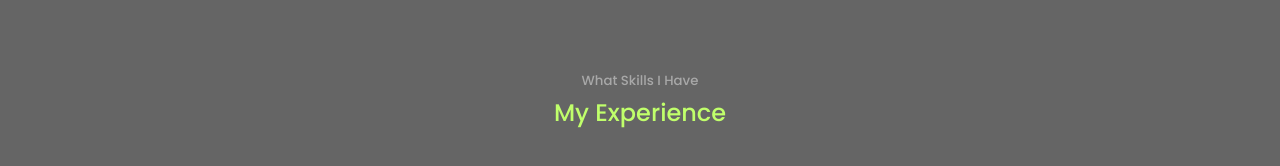
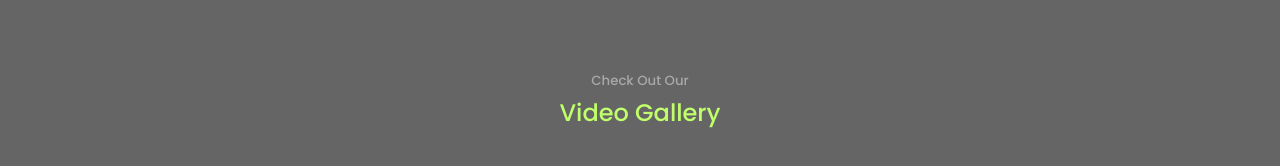
Before and after one commit to Dev-Corey/raised-frame, a React (Create React App) app: page / in a window 1280 px wide. Shown: the part 1786-1952 px from the top of the page. Built offline with nearby package versions, Linux system fonts and the light colour scheme.

Commit message:
Restructured Folders and Renamed Components

```diff
--- a/src/App.jsx
+++ b/src/App.jsx
@@ -2,7 +2,7 @@ import React from "react";
 import Header from "./components/header/Header";
 import Nav from "./components/nav/Nav";
 import About from "./components/about/About";
-import Experience from "./components/experience/Experience";
+import Gallery from "./components/gallery/Gallery";
 import Services from "./components/services/Services";
 import Portfolio from "./components/portfolio/Portfolio";
 import Testimonials from "./components/testimonials/Testimonials";
@@ -15,7 +15,7 @@ const App = () => {
 			<Header />
 			<Nav />
 			<About />
-			<Experience />
+			<Gallery />
 			<Services />
 			<Portfolio />
 			<Testimonials />
--- a/src/components/experience/Experience.jsx
+++ b/src/components/gallery/Gallery.jsx
@@ -1,11 +1,11 @@
 import React from "react";
-import "./experience.css";
+import "./gallery.css";
 
 const Experience = () => {
 	return (
-		<section id='experience'>
-			<h5>What Skills I Have</h5>
-			<h2>My Experience</h2>
+		<section id='gallery'>
+			<h5>Check Out Our</h5>
+			<h2>Video Gallery</h2>
 
 			<div className='container experience__container'>
 				<div className='experience__frontend'></div>
--- a/src/components/nav/Nav.jsx
+++ b/src/components/nav/Nav.jsx
@@ -9,14 +9,14 @@ const Nav = () => {
 	const [activeNav, setActiveNav] = useState("#");
 	return (
 		<nav>
-			<a href='#' onClick={() => setActiveNav("#")} className={activeNav === "#" ? "active" : ""}>
-				<AiOutlineHome />
-			</a>
 			<a href='#about' onClick={() => setActiveNav("#about")} className={activeNav === "#about" ? "active" : ""}>
 				<AiOutlineUser />
 			</a>
-			<a href='#experience' onClick={() => setActiveNav("#experience")} className={activeNav === "#experience" ? "active" : ""}>
+			<a href='#gallery' onClick={() => setActiveNav("#gallery")} className={activeNav === "#gallery" ? "active" : ""}>
 				<BiBook />
+			</a>
+			<a href='#' onClick={() => setActiveNav("#")} className={activeNav === "#" ? "active" : ""}>
+				<AiOutlineHome />
 			</a>
 			<a href='#services' onClick={() => setActiveNav("#services")} className={activeNav === "#services" ? "active" : ""}>
 				<RiServiceLine />
```
Also changed, not shown: src/components/gallery/gallery.css (added).
